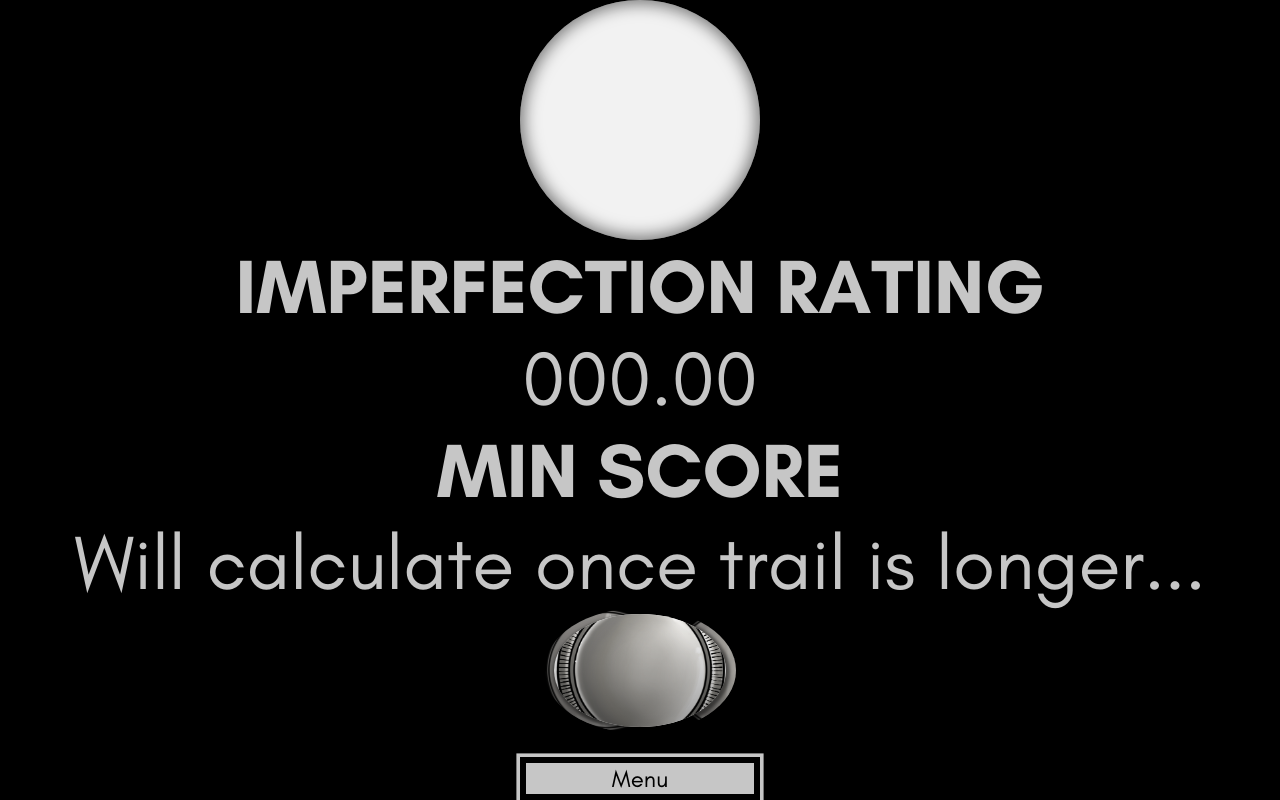
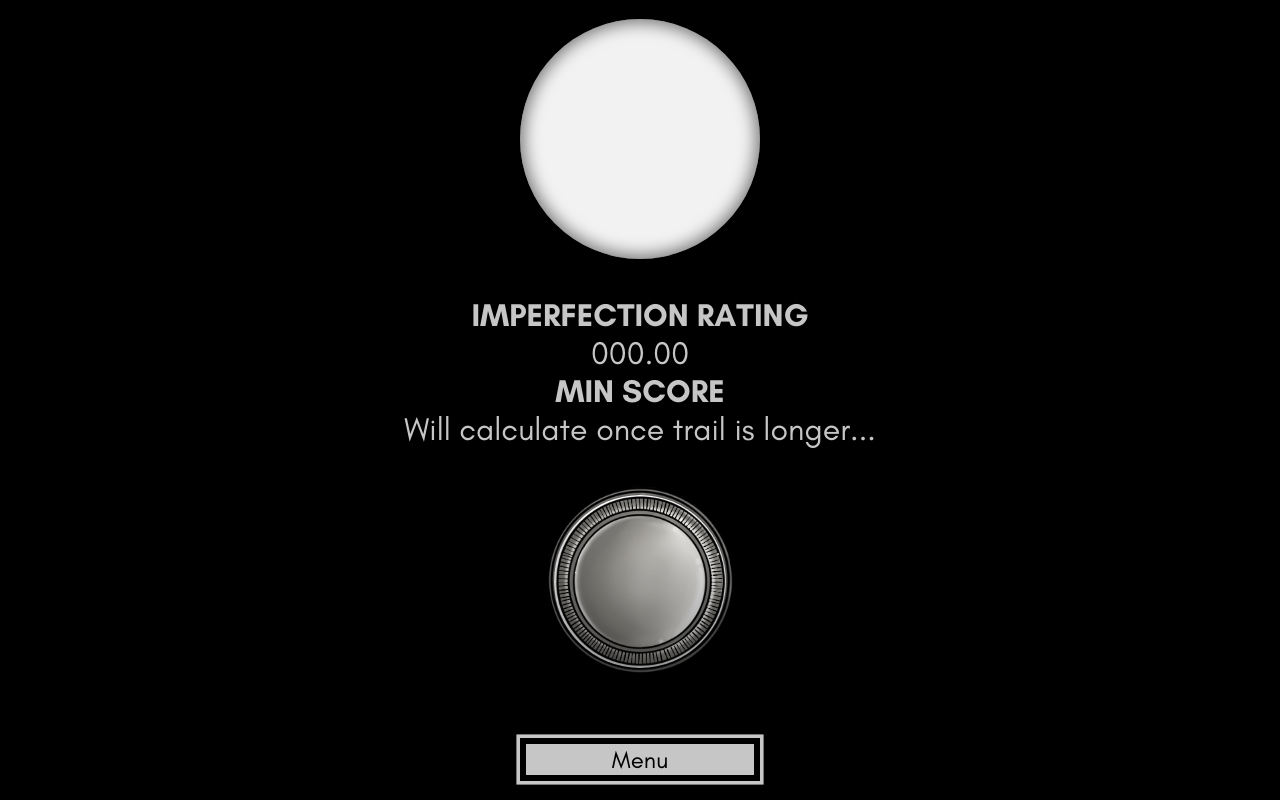
Before and after one commit to joshpowlison/ANALOG, a PHP site: page / in a window 1280 px wide. Run offline with PHP 8.4, Linux system fonts and the light colour scheme; data that the repository does not hold is empty.

Commit message:
Adjust font size

```diff
--- a/styles.css
+++ b/styles.css
@@ -118,7 +118,7 @@
 
 #measure{
 	color:#c6c6c6;
-	font-size:6vw;
+	font-size:4vh;
 	text-align:center;
 	margin:0;
 	padding:0;
```
